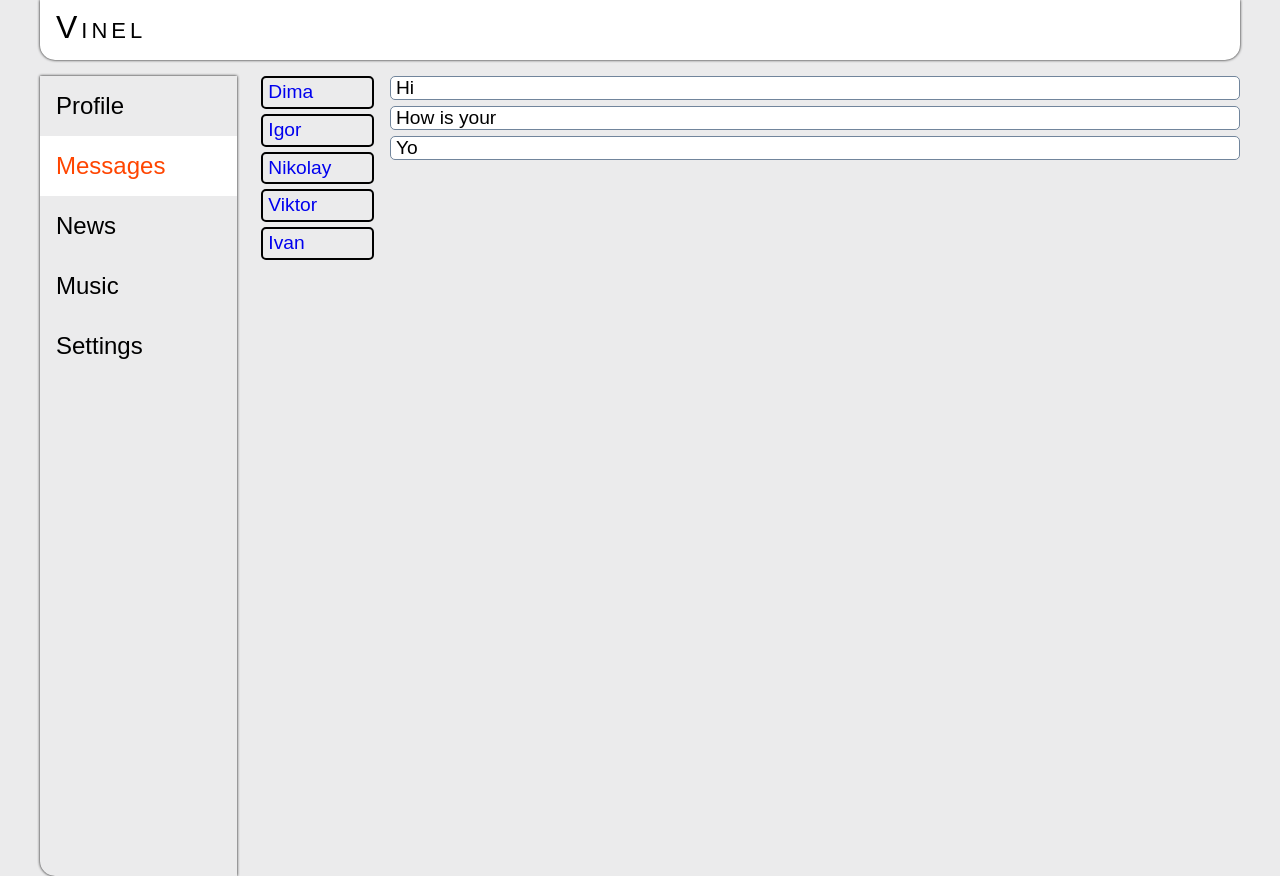
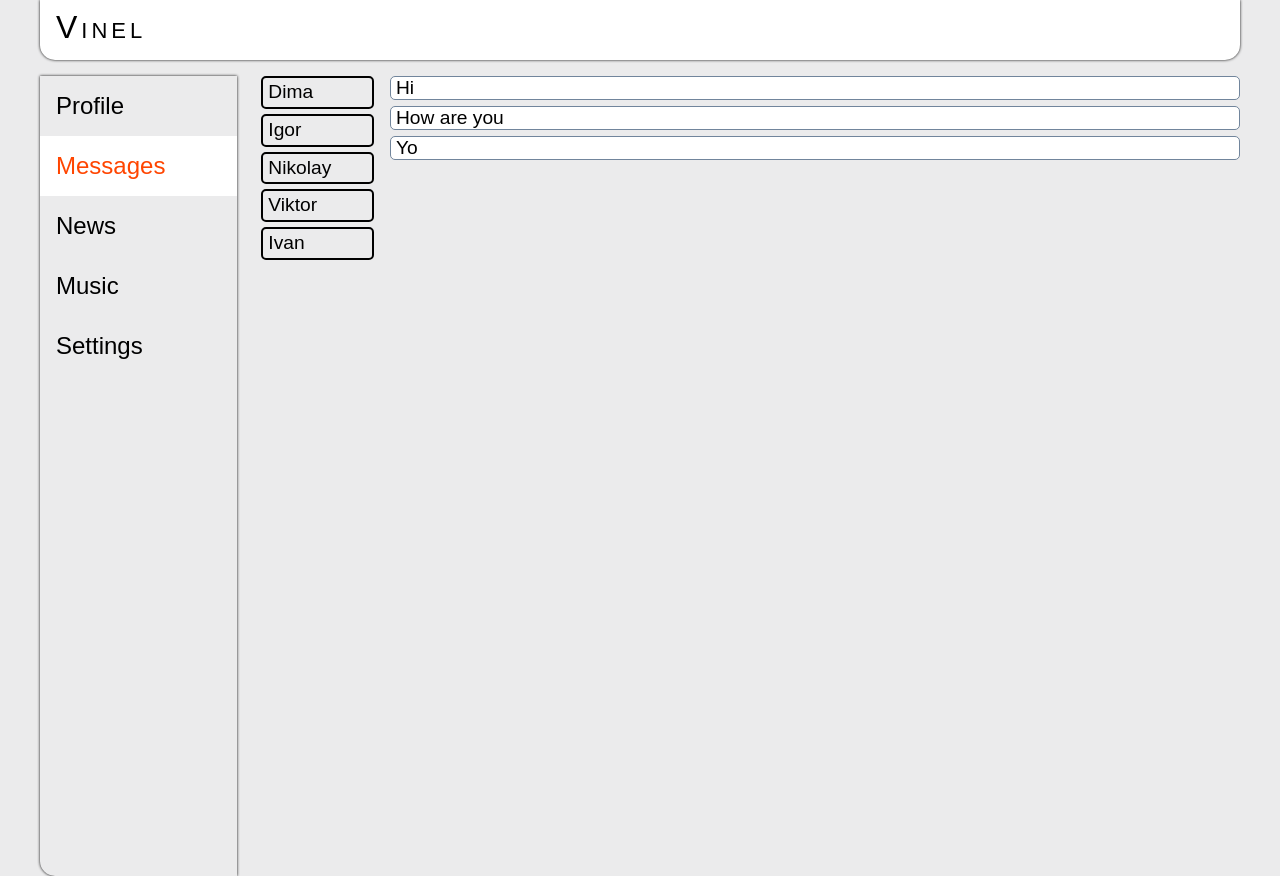
Before and after one commit to vinel-valet/The-similarity-of-social-network, a React (Create React App) app: page /Dialogs in a window 1280 px wide. Built offline with nearby package versions, Linux system fonts and the light colour scheme.

Commit message:
refactoring dialogs and post

```diff
--- a/src/components/Dialogs/Dialogs.css
+++ b/src/components/Dialogs/Dialogs.css
@@ -25,6 +25,7 @@
 
 .dialog a {
     text-decoration: none;
+    color: black;
     display: block;
     height: 100%;
 }
--- a/src/components/Dialogs/Dialogs.js
+++ b/src/components/Dialogs/Dialogs.js
@@ -20,19 +20,32 @@
 }
 
 const Dialogs = (props) => {
+
+    let dialogs = [
+        {id: 1, name: 'Dima'},
+        {id: 2, name: 'Igor'},
+        {id: 3, name: 'Nikolay'},
+        {id: 4, name: 'Viktor'},
+        {id: 5, name: 'Ivan'}
+    ];
+
+    let messages = [
+        {id: 1, message: 'Hi'},
+        {id: 2, message: 'How are you'},
+        {id: 3, message: 'Yo'}
+    ];
+
+    let dialogsElements = dialogs.map(d => <DialogItem name={d.name} id={d.id}/>)
+    let messagesElements = messages.map(m => <Message message={m.message}/>)
+
+
     return (
         <div className='dialogs'>
             <div className='dialog-items'>
-        <DialogItem name="Dima" id="1"/>
-        <DialogItem name="Igor" id="2"/>
-        <DialogItem name="Nikolay" id="3"/>
-        <DialogItem name="Viktor" id="4"/>
-        <DialogItem name="Ivan" id="5"/>
+                {dialogsElements}
             </div>
             <div className='messages'>
-        <Message message="Hi"/>
-        <Message message="How is your"/>
-        <Message message="Yo"/>
+                {messagesElements}
             </div>
         </div>
     )
--- a/src/components/Header/Header.js
+++ b/src/components/Header/Header.js
@@ -2,11 +2,7 @@
 import './Header.css'
 
 const Header = () => {
- return (
-   <header className='header'>
-       {'Vinel'}
-   </header>
- );
+ return <header className='header'> Vinel </header>
 }
 
 export default Header;
--- a/src/components/Profile/MyPosts/MyPosts.js
+++ b/src/components/Profile/MyPosts/MyPosts.js
@@ -3,6 +3,14 @@
 import Post from "./Post/Post";
 
 const MyPosts = () => {
+
+    let posts = [
+        {id: 1, message: 'Hi, how are you?'},
+        {id: 2, message: "It's my first post"}
+    ];
+
+    let postsElements = posts.map(p => <Post message={p.message}/>)
+
     return (
         <div className='myPosts'>
             My Posts
@@ -11,8 +19,7 @@
                 <button>Add post</button>
             </div>
             <div className='posts'>
-        <Post message = 'Hi, how are you?'/>
-        <Post message = "It's my first post"/>
+                {postsElements}
             </div>
         </div>
     );
```
Also changed, not shown: 1 other file (tests, documents, lock files or other folders). Lines whose indentation alone changed are shown as unchanged.
